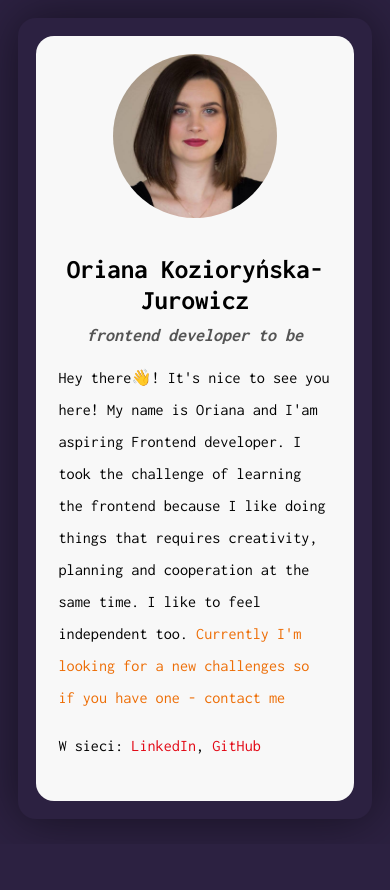
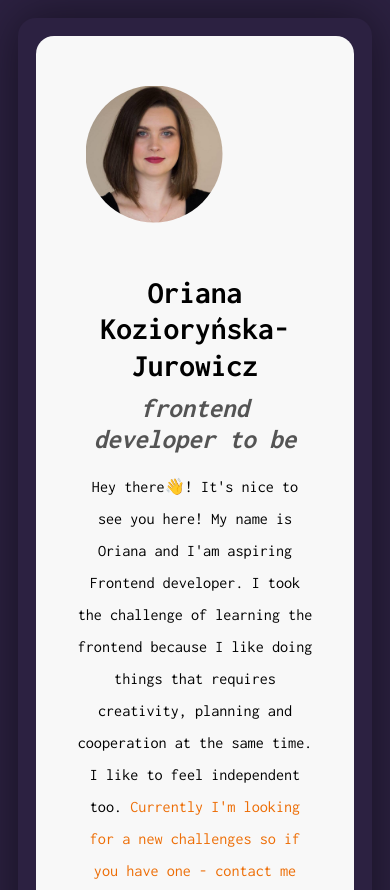
Before and after one commit to OrianaKJ/wtf-card, a plain HTML site: page index.html in a window 390 px wide. Shown: the top 890 px of the page. Before the commit the page ends 844 px from the top, so only its background shows below. Drawn offline with Linux system fonts and the light colour scheme.

Commit message:
feat: added sass styles

```diff
--- /dev/null
+++ b/css/style.sass
@@ -0,0 +1,77 @@
+@import url('https://fonts.googleapis.com/css?family=Inconsolata:400,700&display=swap&subset=latin-ext')
+html
+    box-sizing: border-box
+    font-size: 18px
+
+*, *:after, *:before
+    box-sizing: inherit
+
+body
+    background: #2C2141
+    padding: 1rem
+    display: flex
+    justify-content: center
+    align-items: center
+    width: 100vw
+    height: 100vh
+    font-family: 'Inconsolata', monospace
+
+.card
+    max-width: 624px
+    width: 100%
+    padding: 1rem
+    box-shadow: 0px 0px 50px rgba(0, 0, 0, 0.5)
+    border-radius: 1rem
+
+.person
+    background: #F8F8F8
+    border-radius: 1rem
+    display: flex
+    align-items: flex-start
+    &__description
+        font-size: 0.9rem
+        line-height: 32px
+    &__link
+        color: #E20613
+        text-decoration: none
+    &__name
+        font-size: 1.75rem
+        margin-bottom: 0.5rem
+    &__position
+        color: #545454
+        font-style: italic
+        font-weight: bold
+    &__photo
+        max-width: 200px
+        width: 100%
+        border-radius: 50%
+        padding: 1.75rem
+    &__special
+        color: #ed6d05
+        font-weight: normal
+
+.personal__info
+    padding: 1.25rem
+
+
+@media only screen and (max-width: 600px)
+    body
+        scroll-behavior: smooth
+        display: block
+
+    .person
+        display: grid
+        grid-template-columns: 1fr
+
+        &__name
+        font-size: 1.5rem
+        &__photo
+        margin: 0 auto
+        padding: 1rem
+
+        &__header
+        margin-top: 0
+        text-align: center
+
+    .personal__info
+        padding-top: 0
```
Also changed, not shown: css/style.css, css/style.min.css (added).
